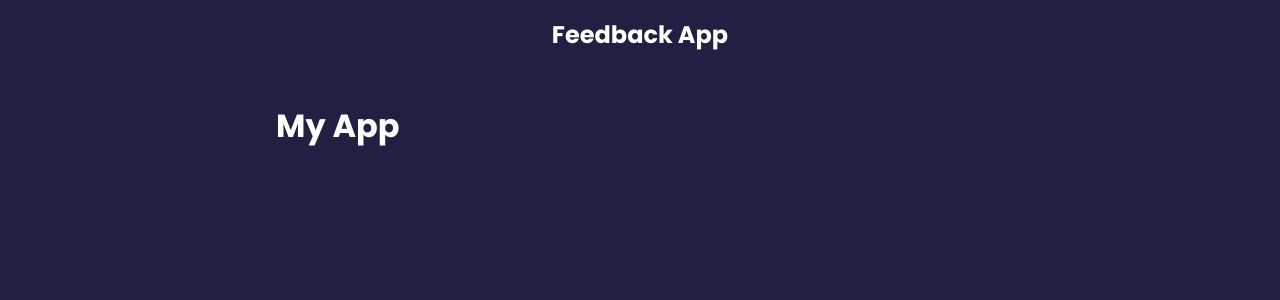
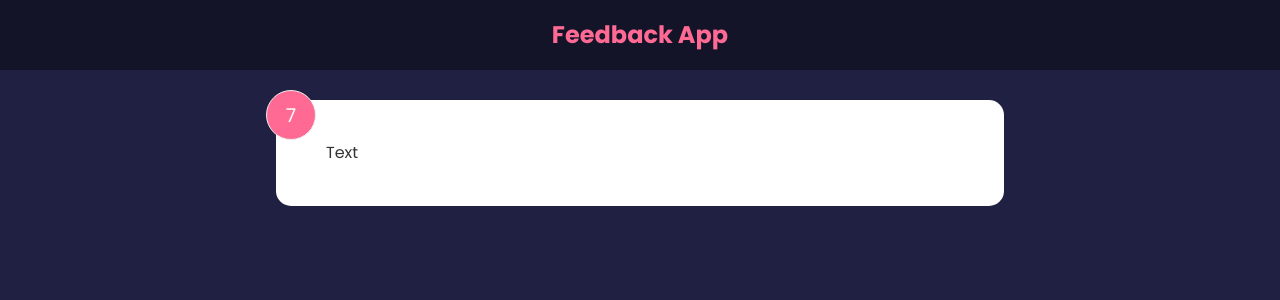
Before and after one commit to hristo2612/feedback-app, a React (Create React App) app: page / in a window 1280 px wide. Shown: the top 300 px of the page. Built offline with nearby package versions, Linux system fonts and the light colour scheme.

Commit message:
Feedback Item

```diff
--- a/src/App.js
+++ b/src/App.js
@@ -1,11 +1,12 @@
 import Header from './components/Header';
+import Item from './components/Item';
 
 export default function App() {
   return (
     <>
       <Header title="Feedback App" />
       <div className='container'>
-        <h1>My App</h1>
+        <Item />
       </div>
     </>
   );
--- a/src/components/Header.js
+++ b/src/components/Header.js
@@ -1,10 +1,8 @@
-import React from 'react';
-
 export default function Header({ title }) {
   return (
-    <header>
+    <header style={{ backgroundColor: 'rgba(0,0,0,0.4)' }}>
       <div className="container">
-        <h2>{title}</h2>
+        <h2 style={{ color: '#ff6a95' }}>{title}</h2>
       </div>
     </header>
   );
--- /dev/null
+++ b/src/components/Item.js
@@ -0,0 +1,13 @@
+import { useState } from 'react';
+
+export default function Item() {
+  const [rating, setRating] = useState(7);
+  const [text, setText] = useState('Text');
+
+  return (
+    <div className="card">
+      <div className="num-display">{rating}</div>
+      <div className="text-display">{text}</div>
+    </div>
+  );
+}
```
